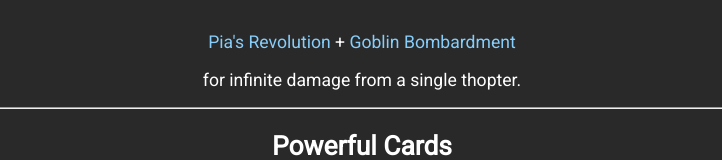
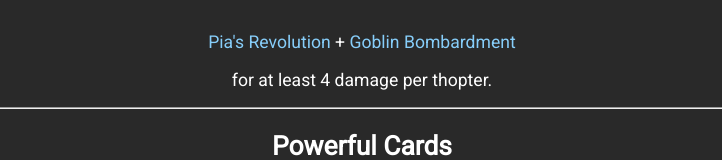
Before and after one commit to ryyyyan-taylor/thopter-cube, a plain HTML site: page index.html in a window 1280 px wide. Shown: the part 2727-2887 px from the top of the page, without its empty margins (278-1000 px from the left). Drawn offline with Linux system fonts and the light colour scheme.

Commit message:
update Pia's revolution combo

```diff
--- a/index.html
+++ b/index.html
@@ -406,7 +406,7 @@
         >Goblin Bombardment</span
       >
     </p>
-    <p>for infinite damage from a single thopter.</p>
+    <p>for at least 4 damage per thopter.</p>
 
     <hr />
 
```
Also changed, not shown: assets/css/main.css (line endings or trailing spaces).
